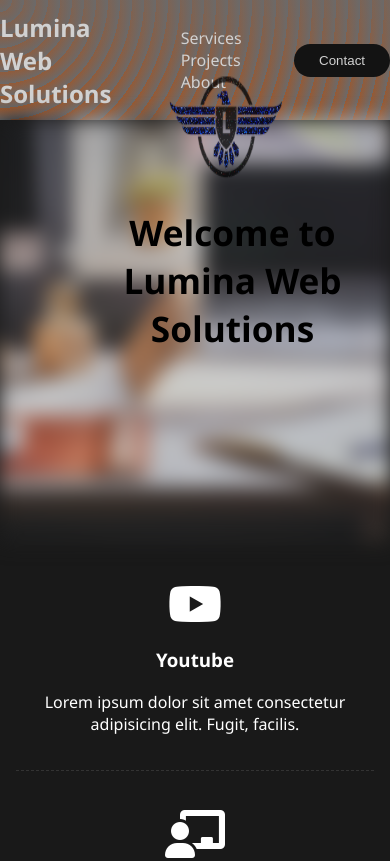
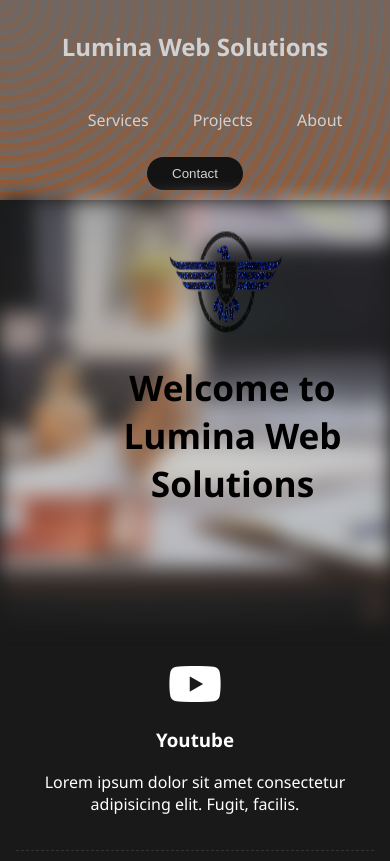
Before and after one commit to DevCaioSouza/lumina-landing-page-1, a plain HTML site: page index.html in a window 390 px wide. Shown: the top 861 px of the page. Drawn offline with Linux system fonts and the light colour scheme.

Commit message:
responsividade navbar

```diff
--- a/style.css
+++ b/style.css
@@ -4,6 +4,8 @@ body{
     color: white;
     font-family: 'Segoe UI', Tahoma, Geneva, Verdana, sans-serif;
 }
+
+
 
 nav {
     background-color: #333;
@@ -175,18 +177,21 @@ footer {
         height: 50vh;
     }
 
+    nav {
+        display: flex;
+        flex-direction: column;
+        height: 200px;
+
+    }
 
     .content{
         top: 5%;
-        margin-top: 5px;
+        margin-top: 160px;
         margin-left: -15px;
 
     }
 
-    /*.content:not(.cabecalho){
-        display: flex;
 
-    }*/
 
 
     .content .logo{
```
